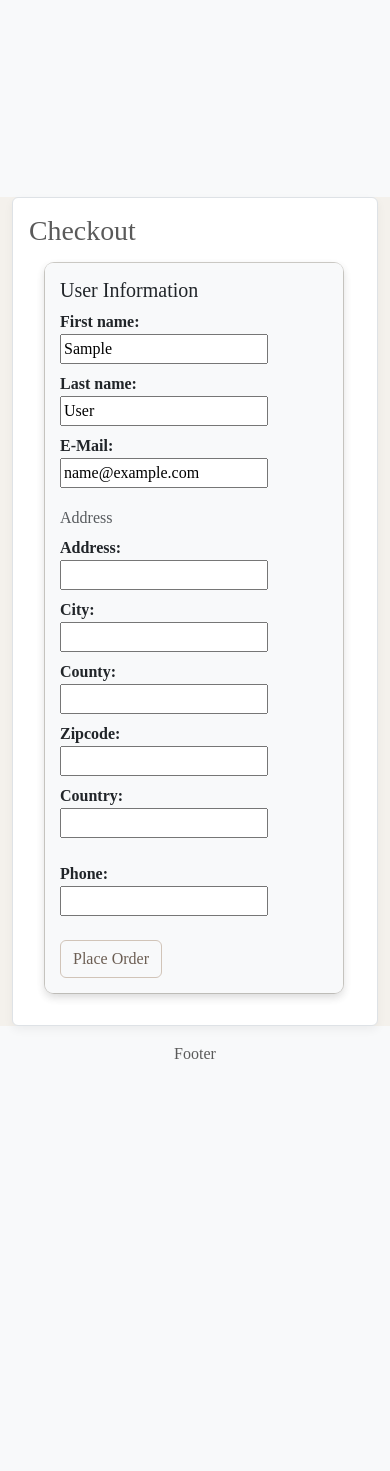
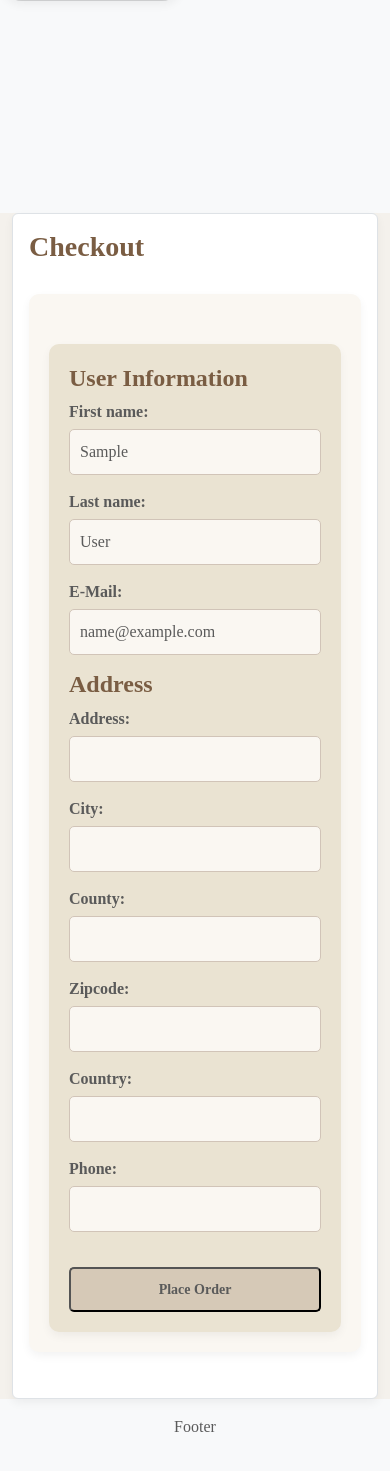
Before and after one commit to m6mmi/h-t-handcraft, a Django app: page /shopping/checkout/ in a window 390 px wide. Shown: the part 855-2326 px from the top of the page. Before the commit the page ends 1914 px from the top, so only its background shows below. Run offline with Django 5.2, Linux system fonts and the light colour scheme; the visitor is signed in with stand-in values (Sample User, id 1); data comes from the database, SQL or seed files in the repository; data that the repository does not hold is empty; parts of the project's set-up code (start-up, migrations or seed data) failed here and were passed over.

Commit message:
Added css files. order doesn't show total

```diff
--- a/h_t_handcraft/settings.py
+++ b/h_t_handcraft/settings.py
@@ -131,7 +131,8 @@ STATIC_URL = 'templates/static/'
 STATICFILES_DIRS = [os.path.join(BASE_DIR, 'templates/static'),
                     os.path.join(BASE_DIR, 'users/templates/static'),
                     os.path.join(BASE_DIR, 'templates/img'),
-                    os.path.join(BASE_DIR, 'products/templates/static')]
+                    os.path.join(BASE_DIR, 'products/templates/static'),
+                    os.path.join(BASE_DIR, 'shopping_cart/templates/static')]
 
 # Default primary key field type
 # https://docs.djangoproject.com/en/dev/ref/settings/#default-auto-field
--- a/shopping_cart/templates/checkout.html
+++ b/shopping_cart/templates/checkout.html
@@ -1,39 +1,62 @@
 {% extends "base.html" %}
 
 {% block content %}
-<h1>Checkout</h1>
-    <div class="card">
-      <div class="card-body">
-        <h5 class="card-title">User Information</h5>
-        <form method="post">
-          {% csrf_token %}
-          <dl class="row">
-            <dt class="col-sm-3">First name:</dt>
-            <dd class="col-sm-9"><input type="text" name="first_name" value="{{ user.first_name }}" required/></dd>
-            <dt class="col-sm-3">Last name:</dt>
-            <dd class="col-sm-9"><input type="text" name="last_name" value="{{ user.last_name }}" required/></dd>
-            <dt class="col-sm-3">E-Mail:</dt>
-            <dd class="col-sm-9"><input type="email" name="email" value="{{ user.email }}" required/></dd>
-          </dl>
-          <h6 class="card-subtitle mb-2 text-muted">Address</h6>
-          <dl class="row">
-            <dt class="col-sm-3">Address:</dt>
-            <dd class="col-sm-9"><input type="text" name="address" value="{{ contact.address }}" required/></dd>
-            <dt class="col-sm-3">City:</dt>
-            <dd class="col-sm-9"><input type="text" name="city" value="{{ contact.city }}" required/></dd>
-            <dt class="col-sm-3">County:</dt>
-            <dd class="col-sm-9"><input type="text" name="county" value="{{ contact.county }}" required/></dd>
-            <dt class="col-sm-3">Zipcode:</dt>
-            <dd class="col-sm-9"><input type="text" name="zipcode" value="{{ contact.zipcode }}" required/></dd>
-            <dt class="col-sm-3">Country:</dt>
-            <dd class="col-sm-9"><input type="text" name="country" value="{{ contact.country }}" required/></dd>
-          </dl>
-          <dl class="row">
-            <dt class="col-sm-3">Phone:</dt>
-            <dd class="col-sm-9"><input type="tel" name="phone_number" value="{{ contact.phone_number }}" required/></dd>
-          </dl>
-          <button type="submit" class="btn btn-outline-success">Place Order</button>
-        </form>
+<h1 class="checkout-title">Checkout</h1>
+<div class="checkout-container">
+  <div class="checkout-summary">
+    <h5 class="checkout-summary-title">User Information</h5>
+    <form method="post">
+      {% csrf_token %}
+      <div class="checkout-form">
+        <div class="form-group">
+          <label for="first_name">First name:</label>
+          <input type="text" id="first_name" name="first_name" value="{{ user.first_name }}" required/>
+        </div>
+
+        <div class="form-group">
+          <label for="last_name">Last name:</label>
+          <input type="text" id="last_name" name="last_name" value="{{ user.last_name }}" required/>
+        </div>
+
+        <div class="form-group">
+          <label for="email">E-Mail:</label>
+          <input type="email" id="email" name="email" value="{{ user.email }}" required/>
+        </div>
+
+        <h6 class="checkout-summary-title">Address</h6>
+        <div class="form-group">
+          <label for="address">Address:</label>
+          <input type="text" id="address" name="address" value="{{ contact.address }}" required/>
+        </div>
+
+        <div class="form-group">
+          <label for="city">City:</label>
+          <input type="text" id="city" name="city" value="{{ contact.city }}" required/>
+        </div>
+
+        <div class="form-group">
+          <label for="county">County:</label>
+          <input type="text" id="county" name="county" value="{{ contact.county }}" required/>
+        </div>
+
+        <div class="form-group">
+          <label for="zipcode">Zipcode:</label>
+          <input type="text" id="zipcode" name="zipcode" value="{{ contact.zipcode }}" required/>
+        </div>
+
+        <div class="form-group">
+          <label for="country">Country:</label>
+          <input type="text" id="country" name="country" value="{{ contact.country }}" required/>
+        </div>
+
+        <div class="form-group">
+          <label for="phone_number">Phone:</label>
+          <input type="tel" id="phone_number" name="phone_number" value="{{ contact.phone_number }}" required/>
+        </div>
+
+        <button type="submit" class="checkout-confirm-btn">Place Order</button>
       </div>
-    </div>
+    </form>
+  </div>
+</div>
 {% endblock %}
--- /dev/null
+++ b/shopping_cart/templates/static/checkout.css
@@ -0,0 +1,101 @@
+body {
+    background-color: #f4f1ec;
+    font-family: 'Playfair Display', serif;
+    color: #5a5a5a;
+    font-size: 16px;
+}
+
+.checkout-container {
+    padding: 20px;
+    max-width: 800px;
+    margin: 30px auto;
+    background-color: #faf7f2;
+    border-radius: 10px;
+    box-shadow: 0 4px 10px rgba(0, 0, 0, 0.05);
+}
+
+.checkout-title {
+    font-weight: bold;
+    color: #7a5d43;
+    font-size: 28px;
+    margin-bottom: 20px;
+}
+
+.checkout-form {
+    display: flex;
+    flex-direction: column;
+}
+
+.checkout-form .form-group {
+    margin-bottom: 15px;
+}
+
+.checkout-form label {
+    font-weight: bold;
+    color: #5a5a5a;
+    margin-bottom: 5px;
+    font-size: 16px;
+}
+
+.checkout-form input,
+.checkout-form select {
+    width: 100%;
+    padding: 10px;
+    border: 1px solid #d1c4b8;
+    border-radius: 5px;
+    background-color: #faf7f2;
+    color: #5a5a5a;
+    font-size: 16px;
+}
+
+.checkout-form input:focus,
+.checkout-form select:focus {
+    border-color: #7a5d43;
+    outline: none;
+}
+
+.payment-methods {
+    margin-top: 30px;
+}
+
+.payment-methods label {
+    font-weight: bold;
+    color: #7a5d43;
+    margin-right: 10px;
+    font-size: 16px;
+}
+
+.payment-methods input {
+    margin-right: 5px;
+}
+
+.checkout-summary {
+    margin-top: 30px;
+    background-color: #eae3d2;
+    padding: 20px;
+    border-radius: 10px;
+    box-shadow: 0 4px 10px rgba(0, 0, 0, 0.05);
+}
+
+.checkout-summary-title {
+    font-size: 24px;
+    color: #7a5d43;
+    font-weight: bold;
+}
+
+.checkout-confirm-btn {
+    background-color: #d6c9b7;
+    color: #5a5a5a;
+    padding: 10px 20px;
+    border-radius: 5px;
+    text-align: center;
+    cursor: pointer;
+    margin-top: 20px;
+    font-size: 14px;
+    font-weight: bold;
+    transition: background-color 0.2s ease;
+}
+
+.checkout-confirm-btn:hover {
+    background-color: #c5b4a4;
+}
--- a/templates/base.html
+++ b/templates/base.html
@@ -10,7 +10,9 @@
     <link rel="stylesheet" href="{% static 'css/styles.css' %}">
     <link rel="stylesheet" href="{% static 'css/profile.css' %}">
     <link rel="stylesheet" href="{% static 'css/product_list.css' %}">
-
+    <link rel="stylesheet" href="{% static 'checkout.css' %}">
+    <link rel="stylesheet" href="{% static 'css/user_orders.css' %}">
+    <link rel="stylesheet" href="{% static 'css/order.css' %}">
 </head>
 <body>
 <div class="container-fluid">
--- /dev/null
+++ b/users/templates/static/css/order.css
@@ -0,0 +1,51 @@
+body {
+    background-color: #f4f1ec;
+    font-family: 'Playfair Display', serif;
+    color: #5a5a5a;
+    font-size: 16px;
+}
+
+.order-container {
+    padding: 20px;
+    max-width: 800px;
+    margin: 30px auto;
+    background-color: #faf7f2;
+    border-radius: 10px;
+    box-shadow: 0 4px 10px rgba(0, 0, 0, 0.05);
+}
+
+.order-table {
+    width: 100%;
+    border-collapse: collapse;
+    margin-top: 20px;
+}
+
+.order-table th, .order-table td {
+    padding: 10px;
+    border: 1px solid #d1c4b8;
+    text-align: left;
+}
+
+.order-table th {
+    background-color: #eae3d2;
+    font-weight: bold;
+}
+
+.order-table tr:nth-child(even) {
+    background-color: #faf7f2;
+}
+
+h2 {
+    text-align: center;
+    margin-bottom: 20px;
+}
+
+h4 {
+    text-align: center;
+    margin-top: 20px;
+}
+
+.text-muted {
+    color: #6c757d;
+    text-align: center;
+}
--- /dev/null
+++ b/users/templates/static/css/user_orders.css
@@ -0,0 +1,61 @@
+body {
+    background-color: #f4f1ec;
+    font-family: 'Playfair Display', serif;
+    color: #5a5a5a;
+    font-size: 16px;
+}
+
+.orders-container {
+    padding: 20px;
+    max-width: 800px;
+    margin: 30px auto;
+    background-color: #faf7f2;
+    border-radius: 10px;
+    box-shadow: 0 4px 10px rgba(0, 0, 0, 0.05);
+}
+
+.orders-table {
+    width: 100%;
+    border-collapse: collapse;
+    margin-top: 20px;
+}
+
+.orders-table th,
+.orders-table td {
+    border: 2px solid #d1c4b8;
+    padding: 15px;
+    text-align: left;
+}
+
+.orders-table th {
+    background-color: #eae3d2;
+    font-size: 20px;
+}
+
+.orders-table td {
+    font-size: 18px;
+}
+
+.orders-table tr:hover {
+    background-color: #f0e6d6;
+}
+
+.order-cell {
+    border: 1px solid #d1c4b8;
+    border-radius: 5px;
+}
+
+.order-link {
+    text-decoration: none;
+    color: #7a5d43;
+    transition: color 0.3s ease;
+}
+
+.order-link:hover {
+    color: #4a4038;
+}
+
+.text-muted {
+    color: #6c757d;
+    text-align: center;
+}
```
Also changed, not shown: shopping_cart/templates/cart.html (+9 -7 lines), shopping_cart/templates/static/cart.css (added, +56 -0 lines), users/templates/order.html (+26 -3 lines), users/templates/user_orders.html (+24 -5 lines).
